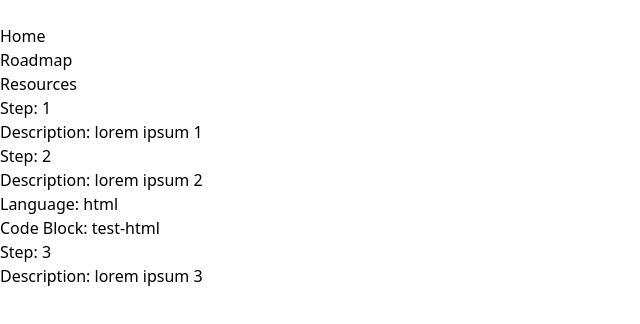
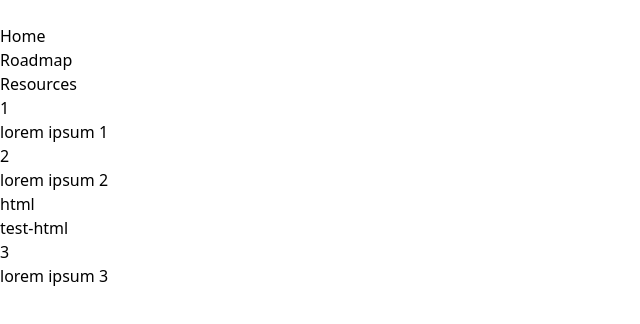
Before and after one commit to timobickmann/roadmap, a React (Vite) app: page /resources/css in a window 1280 px wide. Shown: the top 324 px of the page, without its empty margins (0-640 px from the left). Built offline with nearby package versions, Linux system fonts and the light colour scheme; some icons are missing.

Commit message:
steps rendered

```diff
--- a/src/pages/resources/Css.tsx
+++ b/src/pages/resources/Css.tsx
@@ -3,36 +3,53 @@ import SetupStep from "../../components/SetupStep";
 import SetupStepCodeBlock from "../../components/SetupStepCodeBlock";
 
 function Css() {
-  const steps = data.map((element) => {
-    if (element.language === "") {
-      // <SetupStep step={element.step} description={element.description} />;
   return (
     <>
-          <div>
-            <h1>Step: {element.step}</h1>
-            <p>Description: {element.description}</p>
-          </div>
+      {data.map((element) => {
+        return (
+          <>
+            <div>{element.step}</div>
+            <p>{element.description}</p>
+            <p>{element.language}</p>
+            <p>{element.code}</p>
           </>
         );
-    } else {
-      // <SetupStepCodeBlock
-      //   step={element.step}
-      //   description={element.description}
-      //   language={element.language}
-      //   code={element.code}
-      // />;
-      return (
-        <>
-          <div>
-            <h1>Step: {element.step}</h1>
-            <p>Description: {element.description}</p>
-            <p>Language: {element.language}</p>
-            <p>Code Block: {element.code}</p>
-          </div>
+      })}
     </>
   );
 }
-  });
-  return <>{steps}</>;
-}
 export default Css;
+
+// function Css() {
+//   return data.map((element) => {
+//     if (element.language === "") {
+//       // <SetupStep step={element.step} description={element.description} />;
+//       return (
+//         <>
+//           <div>
+//             <h1>Step: {element.step}</h1>
+//             <p>Description: {element.description}</p>
+//           </div>
+//         </>
+//       );
+//     } else {
+//       // <SetupStepCodeBlock
+//       //   step={element.step}
+//       //   description={element.description}
+//       //   language={element.language}
+//       //   code={element.code}
+//       // />;
+//       return (
+//         <>
+//           <div>
+//             <h1>Step: {element.step}</h1>
+//             <p>Description: {element.description}</p>
+//             <p>Language: {element.language}</p>
+//             <p>Code Block: {element.code}</p>
+//           </div>
+//         </>
+//       );
+//     }
+//   });
+// }
+// export default Css;
```
Lines whose indentation alone changed are shown as unchanged.
